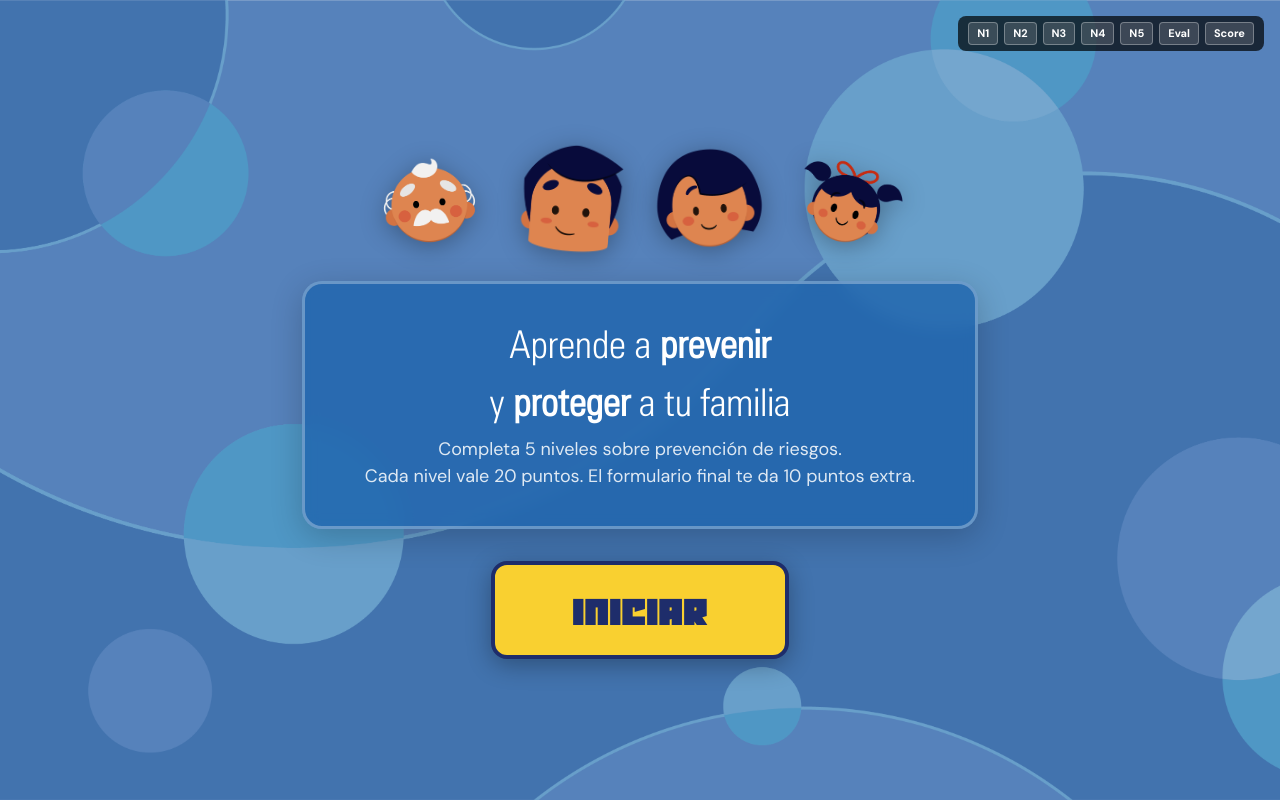
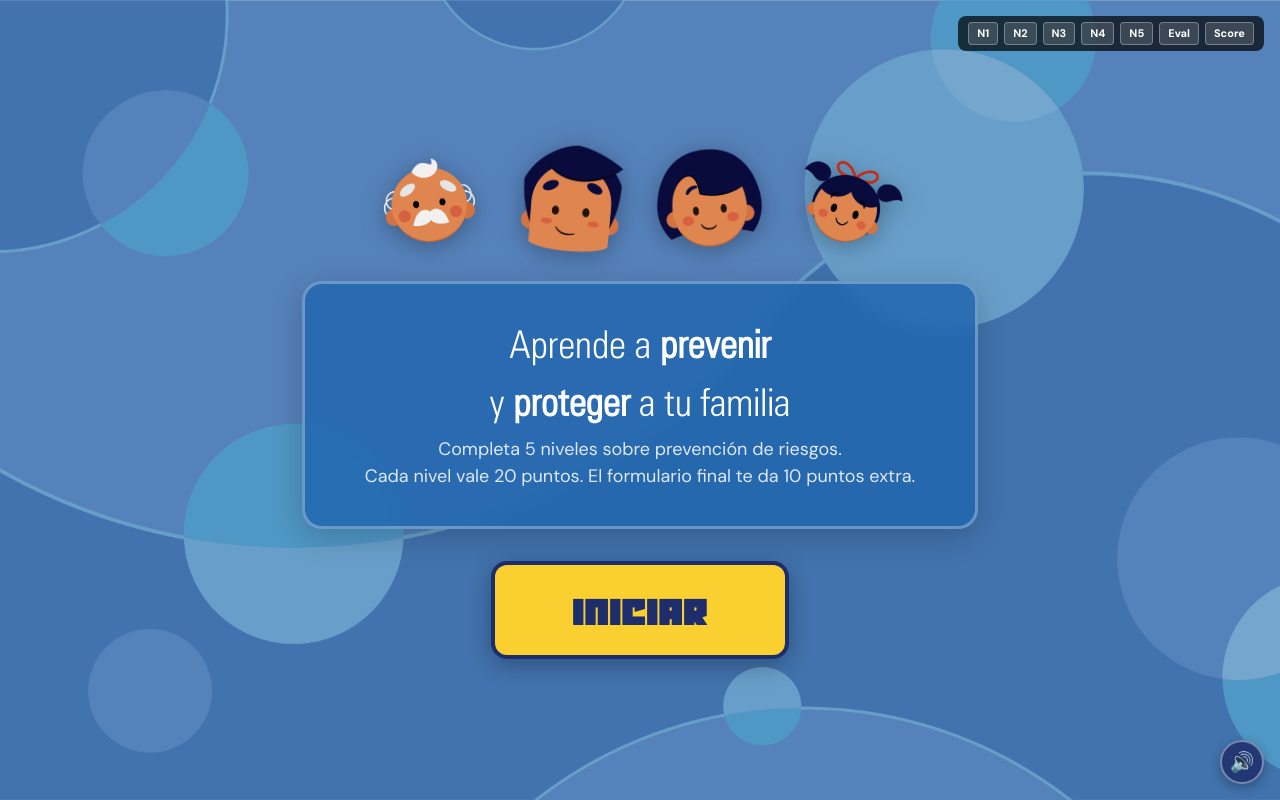
Before and after one commit to marlonovst-a11y/urbadigital, a Next.js app: page / in a window 1280 px wide. Built offline with nearby package versions, Linux system fonts and the light colour scheme.

Commit message:
Implement audio mute toggle

```diff
--- a/app/page.tsx
+++ b/app/page.tsx
@@ -1,6 +1,6 @@
 'use client';
 
-import { useState, useEffect } from 'react';
+import { useState, useEffect, useRef } from 'react';
 import Welcome from '@/components/Welcome';
 import NicknameInput from '@/components/NicknameInput';
 import DiagnosticForm, { DiagnosticData } from '@/components/DiagnosticForm';
@@ -69,10 +69,13 @@ export default function Home() {
     level5: 0,
     evaluation: 0
   });
+  const [isMuted, setIsMuted] = useState(false);
+  const bgAudioRef = useRef<HTMLAudioElement | null>(null);
   useEffect(() => {
     const bg = new Audio('/sound-bg.mp3');
     bg.loop = true;
     bg.volume = 0.15;
+    bgAudioRef.current = bg;
 
     const startBg = () => {
       bg.play().catch(() => {});
@@ -90,6 +93,13 @@ export default function Home() {
       bg.src = '';
     };
   }, []);
+
+  const toggleMute = () => {
+    if (bgAudioRef.current) {
+      bgAudioRef.current.muted = !isMuted;
+      setIsMuted(!isMuted);
+    }
+  };
 
   const [showRecoveryDialog, setShowRecoveryDialog] = useState(false);
   const [recoveryData, setRecoveryData] = useState<any>(null);
@@ -366,6 +376,32 @@ const handleDiagnosticSubmit = async (data: DiagnosticData) => {
 
   return (
     <>
+      <button
+        onClick={toggleMute}
+        style={{
+          position: 'fixed',
+          bottom: 16,
+          right: 16,
+          zIndex: 9999,
+          width: 44,
+          height: 44,
+          borderRadius: '50%',
+          background: 'rgba(30,45,107,0.85)',
+          border: '2px solid rgba(255,255,255,0.4)',
+          color: 'white',
+          fontSize: 20,
+          cursor: 'pointer',
+          display: 'flex',
+          alignItems: 'center',
+          justifyContent: 'center',
+          boxShadow: '0 4px 12px rgba(0,0,0,0.3)',
+          backdropFilter: 'blur(4px)',
+          transition: 'transform 0.15s',
+        }}
+        title={isMuted ? 'Activar música' : 'Silenciar música'}
+      >
+        {isMuted ? '🔇' : '🔊'}
+      </button>
       {(
         <div className="hidden md:flex" style={{ position: 'fixed', top: '16px', right: '16px', zIndex: 9999, background: 'rgba(0,0,0,0.7)', borderRadius: '8px', padding: '6px 10px', gap: '6px', alignItems: 'center' }}>
           {([
```
